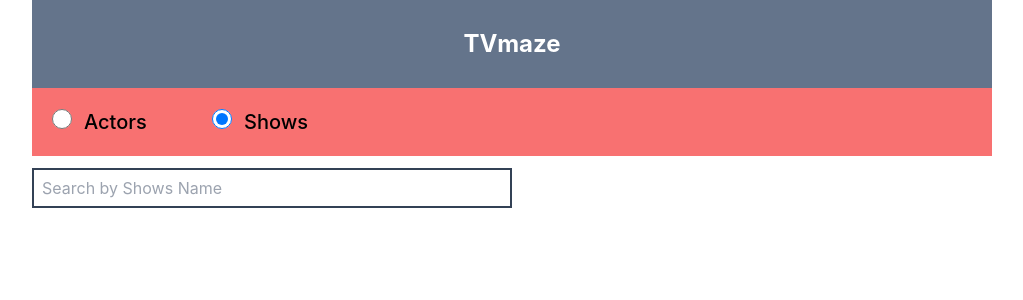
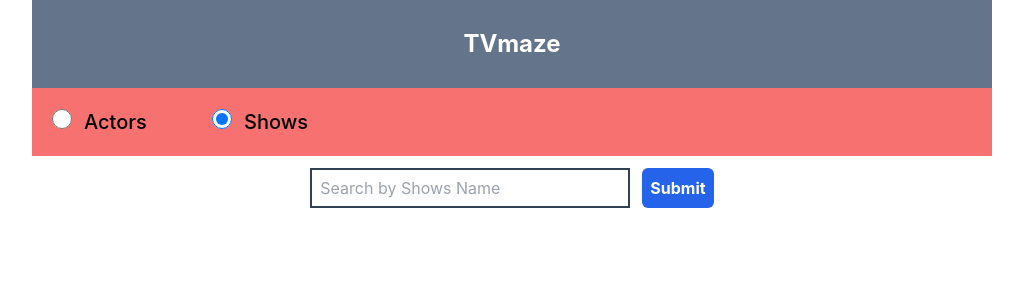
Before and after one commit to Dilip-Addala/search-by-actor-show, a React (Create React App) app: page / in a window 1280 px wide. Both pictures are taken after a click on the radio button "Shows". Shown: the top 300 px of the page, without its empty margins (128-1151 px from the left). Built offline with nearby package versions, Linux system fonts and the light colour scheme.

Commit message:
fetching result cards

```diff
--- a/src/App.js
+++ b/src/App.js
@@ -1,17 +1,40 @@
 // import logo from './logo.svg';
 import "./App.css";
 import Header from "./Header/header";
-import {useState} from "react"
+import { useState } from "react";
 import Inputs from "./inputs/inputs";
+import Results from "./result/result";
+import axios from "axios";
 
 function App() {
-  const [category,setCategory] = useState("")
+  const [category, setCategory] = useState("");
+  const [input, setInput] = useState("");
+  const [resultData, setResultData] = useState([]);
 
-  const placeholder = category==="actors"? "Search by Actors Name":"Search by Shows Name"
+  const placeholder =
+    category === "people" ? "Search by Actors Name" : "Search by Shows Name";
+
+  const changeInput = (e) => {
+    setInput(e.target.value);
+  };
+
+  const fetchData = async (e) => {
+    e.preventDefault();
+    const url = `https://api.tvmaze.com/search/${category}?q=${input}`;
+    const response = await axios.get(url);
+    console.log(response.data);
+    setResultData(response.data);
+  };
+
+  // <Results details={post.show} />
+  // const getResultPosts = () => {
+  //   // resultData.map((post) => console.log(post) );
+  //   console.log(resultData)
+  // };
 
   return (
     <div className="h-screen flex justify-center">
-      <div className="w-3/4">
+      <div className="w-3/4 flex flex-col items-center">
         <Header />
         <div className="w-full bg-red-400 flex p-5 items-center">
           <div className="w-40">
@@ -21,9 +44,14 @@
               id="actors"
               className=" w-5 h-5 mr-3 cursor-pointer"
               group="movie"
-              onClick={e=>setCategory("actors")}
+              onClick={(e) => setCategory("people")}
             />
-            <label htmlFor="actors" className="text-xl font-medium cursor-pointer">Actors</label>
+            <label
+              htmlFor="actors"
+              className="text-xl font-medium cursor-pointer"
+            >
+              Actors
+            </label>
           </div>
           <div className="w-40">
             <input
@@ -32,12 +60,45 @@
               id="shows"
               className=" w-5 h-5 mr-3 cursor-pointer"
               group="movie"
-              onClick={e=>setCategory("shows")}
+              onClick={(e) => setCategory("shows")}
             />
-            <label htmlFor="shows" className="text-xl font-medium cursor-pointer">Shows</label>
+            <label
+              htmlFor="shows"
+              className="text-xl font-medium cursor-pointer"
+            >
+              Shows
+            </label>
           </div>
         </div>
-        {category && <Inputs placeholder={placeholder}/>}
+        {category && (
+          <form className="flex mt-3" onSubmit={fetchData}>
+            <Inputs
+              placeholder={placeholder}
+              onChange={changeInput}
+              value={input}
+            />
+            <button
+              className="bg-blue-600 ml-3 p-2 cursor-pointer text-white font-bold rounded-md"
+            >
+              Submit
+            </button>
+          </form>
+        )}
+        {category && (
+          <div className="flex bg-yellow-100 w-full flex-wrap mt-5">
+            {resultData.map((post) => {
+              console.log(post);
+              if (category === "actors") {
+                return <Results key={post.id} details={post?.person} />;
+              } else if (category === "shows") {
+                return <Results key={post.id} details={post?.show} />;
+              }
+            })}
+          </div>
+        )}
+        {/* {resultData.map((post) => (
+          <Results key={post.id} details={post} />
+        ))} */}
       </div>
     </div>
   );
--- a/src/inputs/inputs.js
+++ b/src/inputs/inputs.js
@@ -1,10 +1,14 @@
-const Inputs = (props) =>{
-    const {placeholder} = props
-    return (
-        <div className="mt-3">
-            <input type="text" placeholder={placeholder} className="border-2 border-slate-700 outline-none h-10 p-2 w-2/4 text-md"/>
-        </div>
-    )
-}
+const Inputs = (props) => {
+  const { placeholder, onChange, value } = props;
+  return (
+      <input
+        type="text"
+        onChange={onChange}
+        value={value}
+        placeholder={placeholder}
+        className="border-2 border-slate-700 outline-none h-10 p-2 w-80 text-md"
+      />
+  );
+};
 
-export default Inputs
+export default Inputs;
--- a/src/result/result.js
+++ b/src/result/result.js
@@ -0,0 +1,19 @@
+const Results = (props)=>{
+    const {details} = props
+    // let image = details.image.medium
+    const image = details.image===null?"":details.image.medium;
+    // const description = parse(details.summary)
+    console.log(details)
+    return(
+        <div className="w-1/4 bg-white p-3 rounded-xl mr-5 ml-12 min-h-max overflow-hidden mb-5">
+            <a href={details.url} target="_blank">
+                <div className="flex flex-col w-full border-3 ">
+                    <img src={image} className="w-full"/>
+                    {details.summary}
+                </div>
+            </a>
+        </div>
+    )
+}
+
+export default Results
```
Also changed, not shown: src/logo.svg (deleted).
